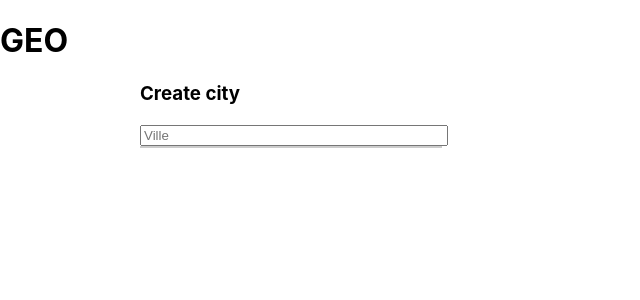
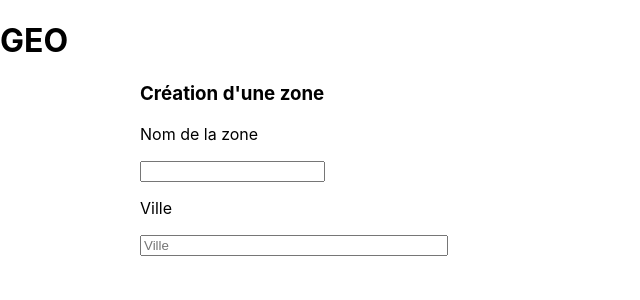
Before and after one commit to Theophane38/ascanio-test, a React (Create React App) app: page / in a window 1280 px wide. Shown: the top 300 px of the page, without its empty margins (0-640 px from the left). Built offline with nearby package versions, Linux system fonts and the light colour scheme; no server answers.

Commit message:
Adding random images when city selected

```diff
--- a/src/App.css
+++ b/src/App.css
@@ -18,14 +18,20 @@
 .searchCity .listMatchingCities {
   width: 300px;
   max-height: 300px;
-  background-color: #ddd;
   border: 1px solid #ccc;
+  background-color: #fff;
   overflow-y: auto;
+  position: absolute;
+  z-index: 2;
 }
 .searchCity .listMatchingCities .item {
   padding: 5px;
   cursor: pointer;
 }
 .searchCity .listMatchingCities .item:hover {
-  background-color: #ccc;
+  background-color: #ddd;
 }
+
+.detailsCity {
+  border: 1px solid #ccc;
+}
--- /dev/null
+++ b/src/components/cityDetails.js
@@ -0,0 +1,38 @@
+import React from 'react';
+
+class CityDetails extends React.Component {
+
+    constructor(props){
+        super(props)
+        this.state = {
+            images: [
+                `https://i.picsum.photos/id/${Math.floor(Math.random() * 1085)}/180/180.jpg`,
+                `https://i.picsum.photos/id/${Math.floor(Math.random() * 1085)}/180/180.jpg`,
+                `https://i.picsum.photos/id/${Math.floor(Math.random() * 1085)}/180/180.jpg`,
+                `https://i.picsum.photos/id/${Math.floor(Math.random() * 1085)}/180/180.jpg`,
+                `https://i.picsum.photos/id/${Math.floor(Math.random() * 1085)}/180/180.jpg`,
+            ]
+        }
+    }
+
+    componentWillMount(){
+
+    }
+
+    render(){
+        return (
+            <div className="detailsCity">
+                <h6>{this.props.name}</h6>
+                <div className="images">
+                    <img src={this.state.images[0]}/>
+                    <img src={this.state.images[1]}/>
+                    <img src={this.state.images[2]}/>
+                    <img src={this.state.images[3]}/>
+                    <img src={this.state.images[4]}/>
+                </div>
+            </div>
+        )
+    }
+}
+
+export default CityDetails;
--- a/src/components/createCity.js
+++ b/src/components/createCity.js
@@ -1,4 +1,6 @@
 import React from 'react';
+import DynamicCitySearch from './dynamicCitySearch'
+import CityDetails from './cityDetails'
 
 class CreateCity extends React.Component {
 
@@ -6,69 +8,39 @@ class CreateCity extends React.Component {
         super(props)
         this.state = {
             valueSearchBar: '',
-            allCities: ''
+            allCities: '',
+            selectedCities: []
         }
-        this.handleChange = this.handleChange.bind(this);
-        this.setSearchvalue = this.setSearchvalue.bind(this)
+        this.addCity = this.addCity.bind(this)
     }
 
-    componentWillMount(){
-        fetch('https://geo.api.gouv.fr/communes')
-        .then(response => response.json())
-        .then(data => {
-            console.log(data)
-            this.setState({
-                allCities: data
-            })
-        })
-        .catch(error => {
-            console.log(error)
-        });
-    }
-
-    handleChange(event){
-        let matchingCities = []
+    addCity(value){
+        console.log('tets')
+        let {selectedCities} = this.state
+        selectedCities.push(value)
         this.setState({
-            valueSearchBar: event.target.value
-        })
-        if (event.target.value.length > 2){
-            for (var i=0; i < this.state.allCities.length; i++) {
-                if (this.state.allCities[i].nom.toLowerCase().indexOf(event.target.value.toLowerCase()) > -1) {
-                    let nameCurrentCity = this.state.allCities[i].nom
-                    matchingCities.push(
-                        <div className="item" onClick={() => this.setSearchvalue(nameCurrentCity)}>{nameCurrentCity}</div>
-                    )
-                }
-            }
-            this.setState({
-                matchingCities
-            })
-        } else {
-            this.setState({
-                matchingCities: []
-            })
-        }
-    }
-
-    setSearchvalue(value){
-        this.setState({
-            valueSearchBar: value,
-            matchingCities: []
+            valueSearchBar: '',
+            matchingCities: [],
+            selectedCities
         })
     }
 
     render(){
+        let selectedCitiesList = []
+        for (let i = 0; i < this.state.selectedCities.length; i++){
+            selectedCitiesList.push(
+                <CityDetails name={this.state.selectedCities[i]}/>
+            )
+        }
         return (
             <div>
-                <h3>Create city</h3>
-                <form>
-                    <div class="searchCity">
-                        <input placeHolder='Ville' value={this.state.valueSearchBar} onChange={this.handleChange}/>
-                        <div className="listMatchingCities">
-                            {this.state.matchingCities}
-                        </div>
-                    </div>
-                </form>
+                <h3>Création d'une zone</h3>
+                <p>Nom de la zone</p>
+                <input type="text"/>
+                <p>Ville</p>
+                {this.state.selectedCities.length < 3? <DynamicCitySearch addCity={this.addCity} focusedSearchBar={this.setFocus}/> : ''}
+                {selectedCitiesList}
+                {this.state.selectedCities.length > 0? <button>Sauvegarder</button>: ''}
             </div>
         )
     }
--- /dev/null
+++ b/src/components/dynamicCitySearch.js
@@ -0,0 +1,78 @@
+import React from 'react';
+
+class DynamicCitySearch extends React.Component {
+
+    constructor(props){
+        super(props)
+        this.state = {
+            valueSearchBar: '',
+            allCities: '',
+            selectedCities: []
+        }
+        this.handleChange = this.handleChange.bind(this)
+        this.setFocus = this.setFocus.bind(this)
+    }
+
+    componentWillMount(){
+        fetch('https://geo.api.gouv.fr/communes')
+        .then(response => response.json())
+        .then(data => {
+            console.log(data)
+            this.setState({
+                allCities: data
+            })
+        })
+        .catch(error => {
+            console.log(error)
+        });
+    }
+
+    handleChange(event){
+        let matchingCities = []
+        this.setState({
+            valueSearchBar: event.target.value
+        })
+        if (event.target.value.length > 2){
+            for (var i=0; i < this.state.allCities.length; i++) {
+                if (this.state.allCities[i].nom.toLowerCase().indexOf(event.target.value.toLowerCase()) > -1) {
+                    let nameCurrentCity = this.state.allCities[i].nom
+                    matchingCities.push(
+                        <div className="item" onClick={() => this.props.addCity(nameCurrentCity)}>{nameCurrentCity}</div>
+                    )
+                }
+            }
+            this.setState({
+                matchingCities
+            })
+        } else {
+            this.setState({
+                matchingCities: []
+            })
+        }
+    }
+
+    setFocus(value){
+        setTimeout(() => {
+            this.setState({
+                focusedSearchBar: value
+            })
+            console.log(value)
+        }, 100);
+    }
+
+    render(){
+        return (
+            <form>
+                <div class="searchCity">
+                    <input onFocus={() => this.setFocus(true)}  onBlur={() => this.setFocus(false)} placeHolder='Ville' value={this.state.valueSearchBar} onChange={this.handleChange}/>
+
+                    {this.state.focusedSearchBar? <div className="listMatchingCities">
+                        {this.state.matchingCities}
+                    </div> : ''}
+                </div>
+            </form>
+        )
+    }
+}
+
+export default DynamicCitySearch;
```
